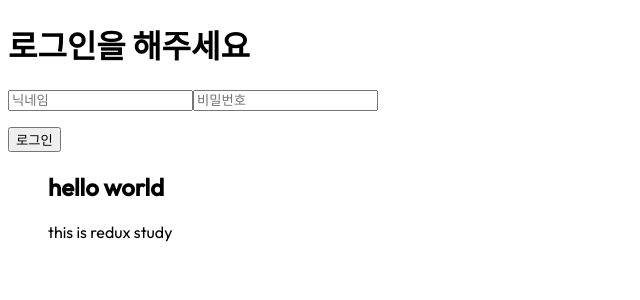
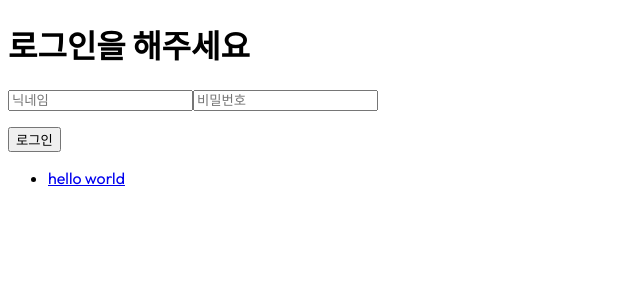
Before and after one commit to jjanmo/state-managements, a React (Create React App) app in the folder 2_react-redux/: page /form in a window 1280 px wide. Shown: the top 300 px of the page, without its empty margins (0-640 px from the left). Built offline with nearby package versions, Linux system fonts and the light colour scheme.

Commit message:
feat: add detail component

```diff
--- a/2_react-redux/src/components/post.js
+++ b/2_react-redux/src/components/post.js
@@ -1,11 +1,17 @@
 import React from 'react';
+import { Link } from 'react-router-dom';
 
-const Post = ({ title, description }) => {
+const Post = ({ id, title }) => {
   return (
-    <section>
-      <h1>{title}</h1>
-      <p>{description}</p>
-    </section>
+    <li>
+      <Link
+        to={{
+          pathname: `/posts/${id}`,
+        }}
+      >
+        {title}
+      </Link>
+    </li>
   );
 };
 
--- a/2_react-redux/src/pages/detail.js
+++ b/2_react-redux/src/pages/detail.js
@@ -1,7 +1,70 @@
-import React from 'react';
+import React, { useCallback, useEffect, useState } from 'react';
+import { Link, useParams } from 'react-router-dom';
+import { useSelector } from 'react-redux';
+
+const styles = {
+  wrapper: {
+    backgroundColor: '#eee',
+    width: '400px',
+    height: '500px',
+    borderRadius: '10px',
+    margin: '3rem',
+    padding: '2rem 3rem',
+    color: '#2c3e50',
+    display: 'flex',
+    flexDirection: 'column',
+    justifyContent: 'flex-start',
+    alignItems: 'flex-start',
+    position: 'relative',
+  },
+  label: {
+    color: '#95a5a6',
+    fontSize: '1.2rem',
+  },
+  link: {
+    position: 'absolute',
+    bottom: 0,
+    left: '45%',
+    marginBottom: '1rem',
+  },
+};
 
 const Detail = () => {
-  return <h1>Detail</h1>;
+  const { id: postID } = useParams();
+  const posts = useSelector((state) => state.posts);
+  const [post, setPost] = useState({});
+
+  const filterPost = useCallback(() => {
+    return posts.filter((post) => post.id === Number(postID))[0];
+  }, [posts, postID]);
+
+  useEffect(() => {
+    const post = filterPost();
+    setPost(post);
+  }, [filterPost]);
+
+  return (
+    <div style={styles.wrapper}>
+      <h1>
+        <label style={styles.label}>제목</label>
+        <br />
+        {post.title}
+      </h1>
+      <p>
+        <label style={styles.label}>작가</label>
+        <br />
+        {post.author}
+      </p>
+      <p>
+        <label style={styles.label}>설명</label>
+        <br />
+        {post.description}
+      </p>
+      <Link style={styles.link} to="/">
+        Home
+      </Link>
+    </div>
+  );
 };
 
 export default Detail;
```
